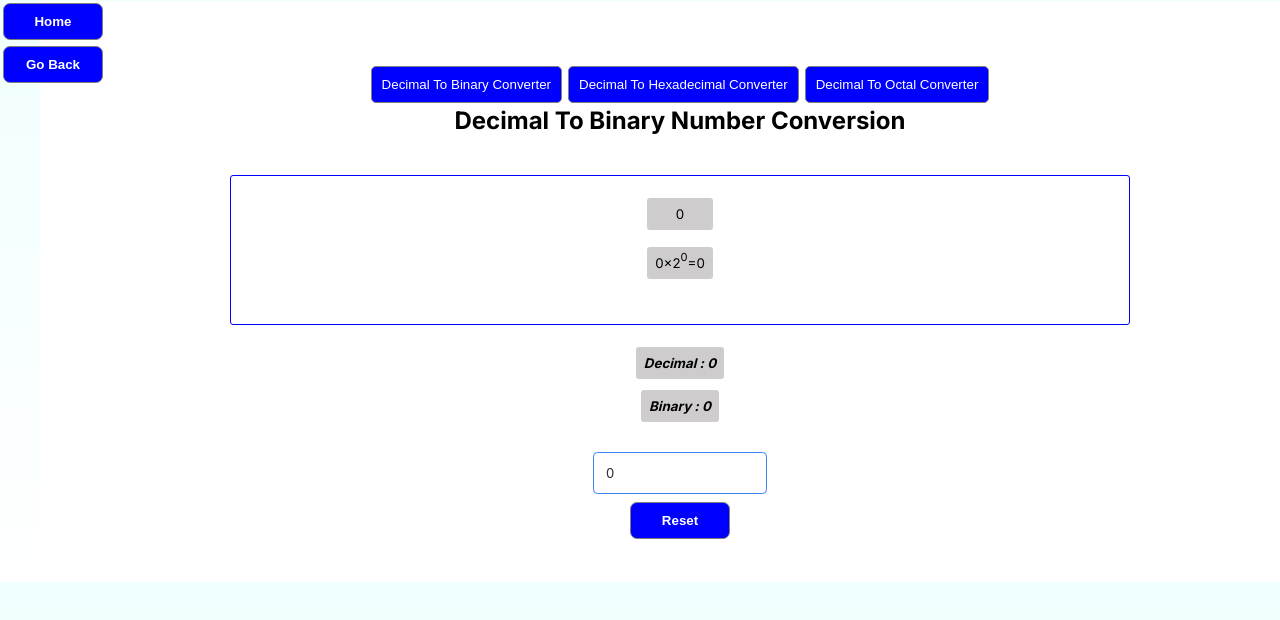
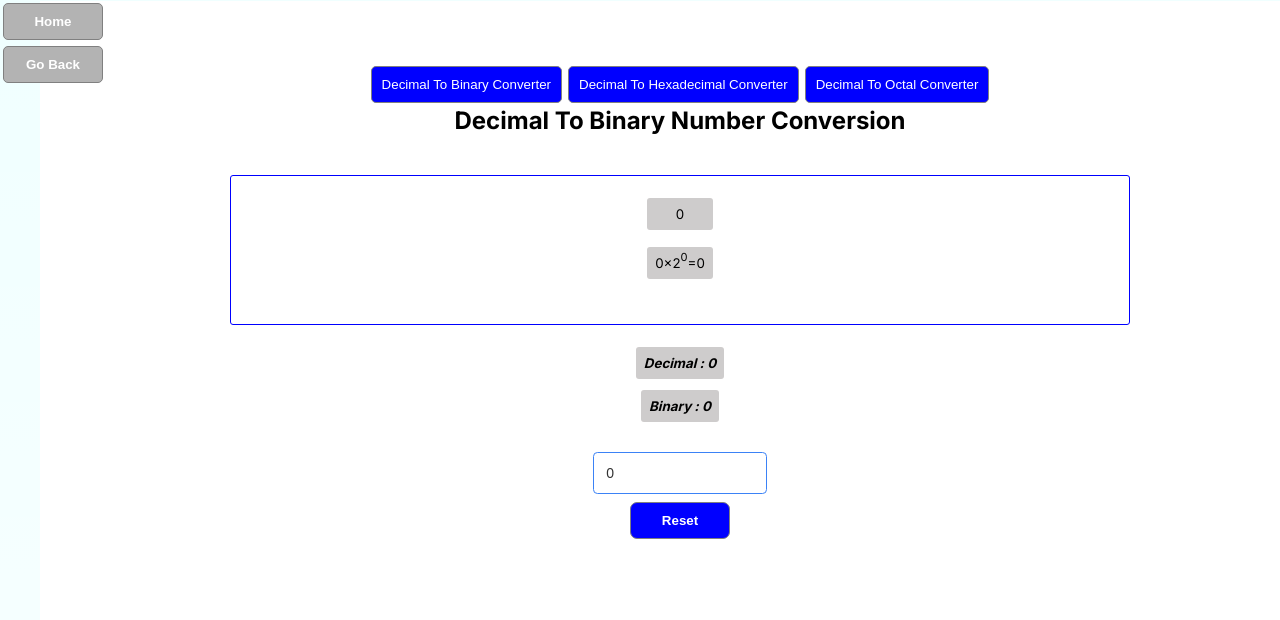
Before and after one commit to alexkham/calculator-app-production, a Next.js app: page /converters/binary in a window 1280 px wide. Shown: the top 620 px of the page. Built offline with nearby package versions, Linux system fonts and the light colour scheme.

Commit message:
scroll back home buttons

```diff
--- a/app/components/scroll-up-button/ScrollUpButton.jsx
+++ b/app/components/scroll-up-button/ScrollUpButton.jsx
@@ -35,6 +35,7 @@ const ScrollUpButton = () => {
       {isVisible &&
         <button onClick={scrollToTop} style={{position: 'fixed', bottom: '20px', right: '30px'}}>
           Scroll to Top
+
         </button>}
     </div>
   );
--- a/app/globals.css
+++ b/app/globals.css
@@ -125,7 +125,7 @@ a {
 }
 
 .fixed-button{
-  width: 150px;
+  width: 80px;
   max-width: 150px;
   background-color: #b3b3b3;
   border:solid grey 0.8px;
--- a/app/layout.js
+++ b/app/layout.js
@@ -4,6 +4,7 @@ import './globals.css'
 import GoHomeButton from './components/GoHomeButton'
 import GoBackButton from './components/GoBackButton'
 import Link from 'next/link';
+import ScrollUpButton from './components/scroll-up-button/ScrollUpButton';
 
 
 const inter = Inter({ subsets: ['latin'] })
@@ -24,13 +25,14 @@ export default function RootLayout({ children }) {
 
       <body className={inter.className}>
       <nav className='nav-bar'>
-          <GoHomeButton/>
+          <GoHomeButton className={'fixed-button'}/>
 
-          <GoBackButton className={''}/>
+          <GoBackButton className={'fixed-button'}/>
         </nav>
         <div className='main'>
         {children}
         </div>
+        <ScrollUpButton></ScrollUpButton>
        </body>
 
     </html>
```
Also changed, not shown: app/converters/[converterType]/page.jsx (+57 -0 lines), app/page.js (+76 -0 lines).
